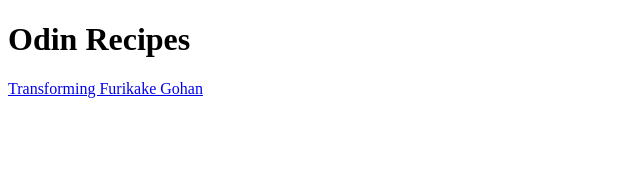
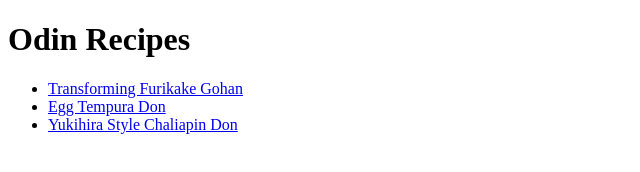
Before and after one commit to lcollins11/odin-recipes, a plain HTML site: page index.html in a window 1280 px wide. Shown: the whole page, without its empty margins (0-640 px from the left). Drawn offline with Linux system fonts and the light colour scheme.

Commit message:
Add recipe links to main page

```diff
--- a/index.html
+++ b/index.html
@@ -8,6 +8,10 @@
 </head>
 <body>
     <h1>Odin Recipes</h1>
-    <a href="./recipes/furikake-gohan.html">Transforming Furikake Gohan</a>
+    <ul>
+    <li><a href="./recipes/furikake-gohan.html">Transforming Furikake Gohan</a></li>
+    <li><a href="./recipes/egg-tempura-don.html">Egg Tempura Don</a></li>
+    <li><a href="./recipes/yukihira-chaliapin-don.html">Yukihira Style Chaliapin Don</a></li>
+    </ul>
 </body>
 </html>
```
